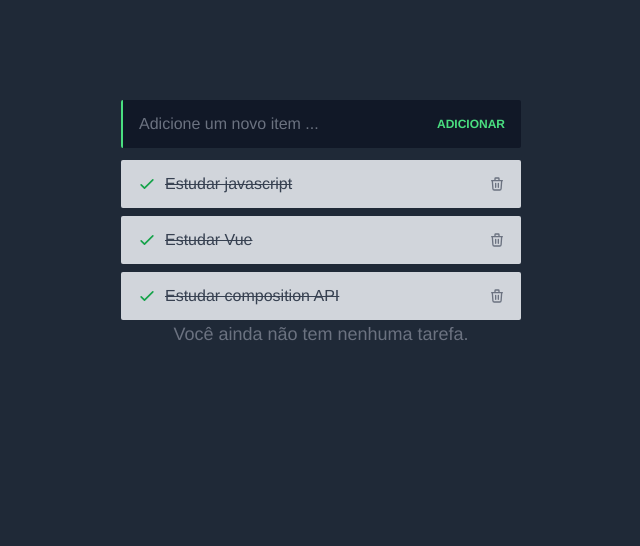
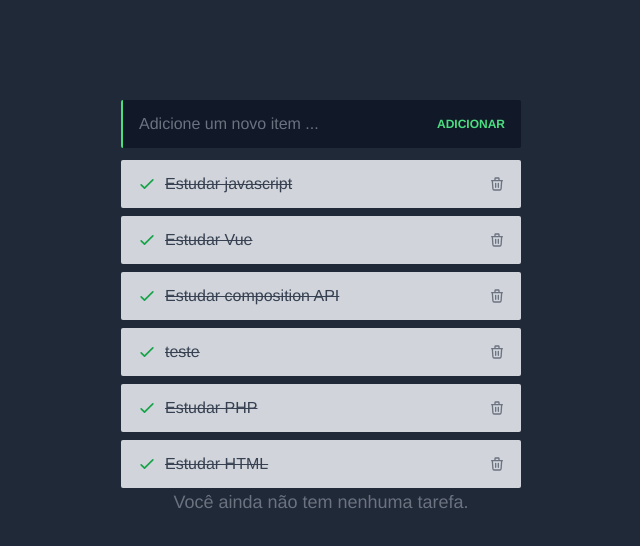
Before and after one commit to jorgebinho/todo, a Vue app: page / in a window 1280 px wide. Shown: the top 546 px of the page, without its empty margins (319-959 px from the left). Built offline with nearby package versions, Linux system fonts and the light colour scheme; data requests are answered from the project's data file.

Commit message:
✨ Adição de tarefas na lista
Agora é possível adicionar tarefas na todolist

```diff
--- a/api/db.json
+++ b/api/db.json
@@ -14,6 +14,21 @@
       "id": 3,
       "title": "Estudar composition API",
       "completed": false
+    },
+    {
+      "title": "teste",
+      "completed": false,
+      "id": 4
+    },
+    {
+      "title": "Estudar PHP",
+      "completed": false,
+      "id": 5
+    },
+    {
+      "title": "Estudar HTML",
+      "completed": false,
+      "id": 6
     }
   ]
 }
--- a/src/components/TodoFormAdd.vue
+++ b/src/components/TodoFormAdd.vue
@@ -1,18 +1,43 @@
 <template>
   <form
+    @submit.prevent="addTodo"
     class="flex items-center px-4 bg-gray-900 h-15 rounded-sm border-l-2 border-green-400 mb-3"
   >
     <input
+      v-model="title"
       placeholder="Adicione um novo item ..."
       type="text"
       class="bg-gray-900 placeholder-gray-500 text-gray-500 font-light focus:outline-none block w-full appearance-none leading-normal py-3 pr-3"
     />
 
-    <button
-      class="text-green-400 text-xs font-semibold focus:outline-none"
-      type="submit"
-    >
+    <button class="text-green-400 text-xs font-semibold focus:outline-none" type="submit">
       ADICIONAR
     </button>
   </form>
 </template>
+
+<script>
+export default {
+  data() {
+    return {
+      title: "",
+    };
+  },
+
+  methods: {
+    addTodo() {
+      if (!this.title) {
+        return;
+      }
+      this.$store
+        .dispatch("addTodo", {
+          title: this.title,
+          completed: false,
+        })
+        .finally(() => {
+          this.title = "";
+        });
+    },
+  },
+};
+</script>
--- a/src/store/index.js
+++ b/src/store/index.js
@@ -9,6 +9,9 @@ export default createStore({
     storeTodos(state, payload) {
       state.todos = payload
     },
+    storeTodo(state, payload) {
+      state.todos.unshift(payload);
+    }
   },
   actions: {
     getTodos({ commit }) {
@@ -16,6 +19,12 @@ export default createStore({
                 .then((response)=> {
                   commit('storeTodos', response.data)
                 })
+    },
+    addTodo({ commit }, data) {
+      return axios.post('http://localhost:3000/todos', data)
+        .then((response) => {
+          commit('storeTodo', response.data);
+        })
     }
   },
   getters: {
```
Lines whose indentation alone changed are shown as unchanged.
